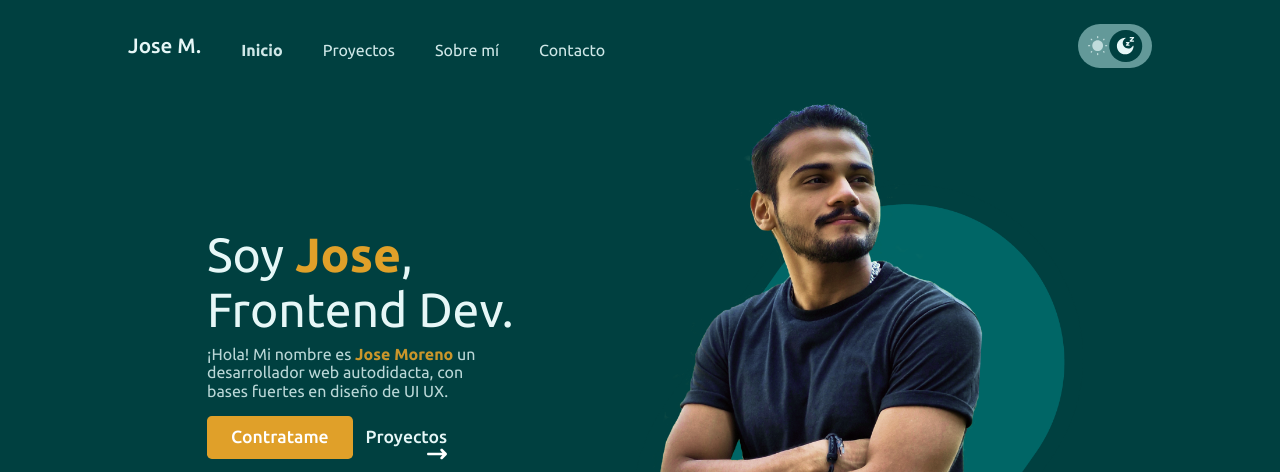
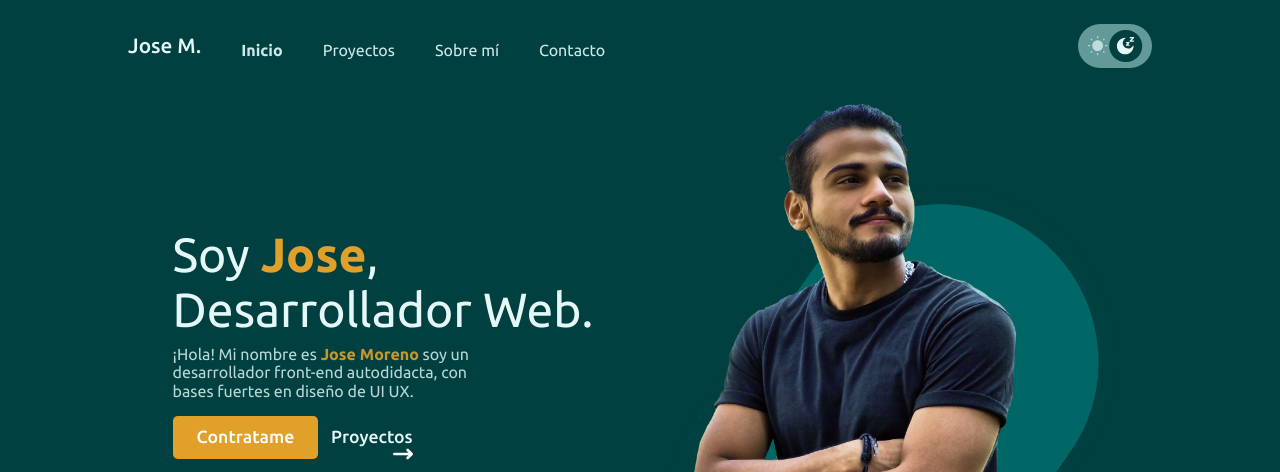
Before and after one commit to JooseMM/portfolio-jm, a website built with Vite: page index.html in a window 1280 px wide. Shown: the top 472 px of the page. Built offline with nearby package versions, Linux system fonts and the light colour scheme.

Commit message:
fix hero description text and header

```diff
--- a/index.html
+++ b/index.html
@@ -54,8 +54,8 @@
 	  <img src="./src/assets/images/hero-image.png" alt="hero image"  width="550" />
 	</div>
 	<div class="hero-description">
-	  <h1 id="mainHeader" class="light-font-100">Soy <b class="highlight light-text-highlight">Jose</b>,<br/>Frontend Dev.</h1>
-	  <p>¡Hola! Mi nombre es  <b class="highlight light-text-highlight">Jose Moreno</b> un desarrollador web autodidacta, con bases fuertes en diseño de UI UX.</p>
+	  <h1 id="mainHeader" class="light-font-100">Soy <b class="highlight light-text-highlight">Jose</b>,<br/>Desarrollador Web.</h1>
+	  <p>¡Hola! Mi nombre es  <b class="highlight light-text-highlight">Jose Moreno</b> soy un desarrollador front-end autodidacta, con bases fuertes en diseño de UI UX.</p>
 	  <div class="hero-cta">
 	    <a href="/contact.html" id="heroBtn" class="main-cta-btn light-btn-bg rounded">Contratame</a>
 	    <div class="cta-decorator-ct flex">
--- a/src/style.css
+++ b/src/style.css
@@ -667,6 +667,12 @@ b {
   .projects-ct .box-description {
     align-items: start;
   }
+  .hero-description p {
+    max-width: 40ch;
+  }
+  .hero-description h1 {
+    font-size: 2.8rem;
+  }
   .box-image-ct {
     height: 263.58px;
     flex-direction: column;
@@ -912,7 +918,7 @@ b {
   }
   .hero-description p {
     font-size: 1rem;
-    max-width: 30ch;
+    max-width: 35ch;
   }
   .hero-description a {
     font-size: 1.1rem;
@@ -979,7 +985,7 @@ b {
     align-items: baseline;
   }
   .hero-image-ct img {
-    width: 430px;
+    width: 450px;
   }
   .projects-ct {
     padding-bottom: 5rem;
```
